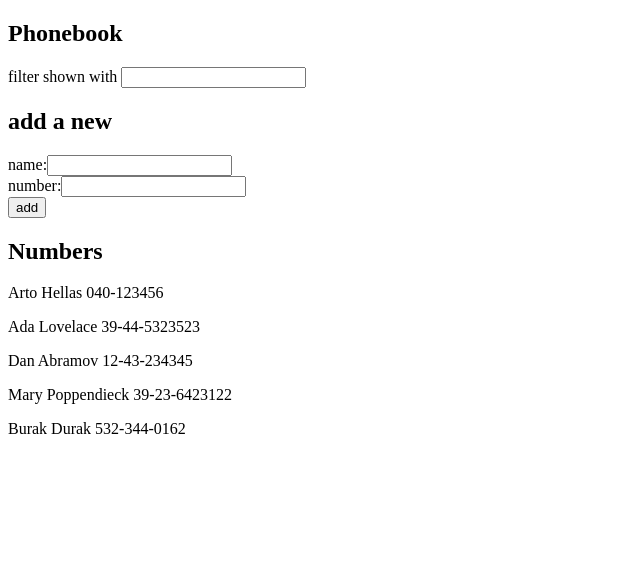
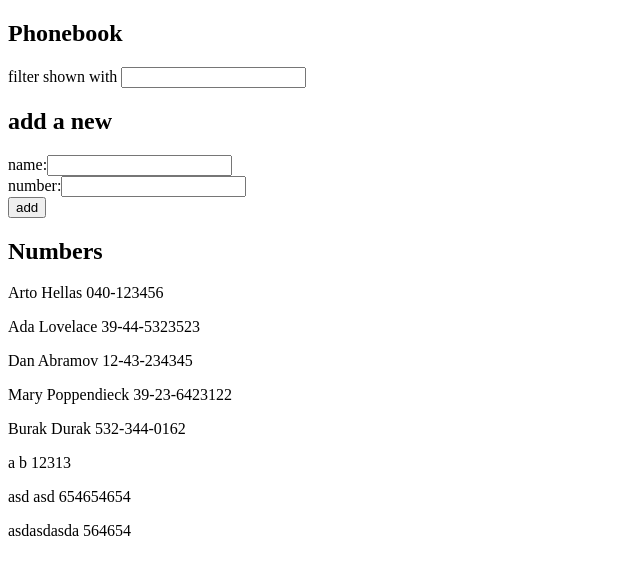
Before and after one commit to bhdurak/FSO, a React (Create React App) app in the folder part2/phonebook/: page / in a window 1280 px wide. Shown: the top 574 px of the page, without its empty margins (0-640 px from the left). Built offline with nearby package versions, Linux system fonts and the light colour scheme; data requests are answered from the project's data file.

Commit message:
Exercise 2.16

```diff
--- a/part2/phonebook/db.json
+++ b/part2/phonebook/db.json
@@ -24,6 +24,21 @@
       "name": "Burak Durak",
       "number": "532-344-0162",
       "id": 5
+    },
+    {
+      "name": "a b",
+      "number": "12313",
+      "id": 6
+    },
+    {
+      "name": "asd asd",
+      "number": "654654654",
+      "id": 7
+    },
+    {
+      "name": "asdasdasda",
+      "number": "564654",
+      "id": 8
     }
   ]
 }
--- a/part2/phonebook/src/App.js
+++ b/part2/phonebook/src/App.js
@@ -4,6 +4,7 @@ import InputField from './components/inputfield'
 import InputForm from './components/inputform'
 import Persons from './components/persons'
 import Title from './components/title'
+import PersonService from './services/persons'
 
 const App = () => {
   const [persons, setPersons] = useState([])
@@ -13,10 +14,9 @@ const App = () => {
   var filteredPersons = persons.filter(p => p.name.toLowerCase().includes(filter.toLowerCase()))
 
   useEffect(() => {
-    axios
-      .get('http://localhost:3001/persons')
+    PersonService.getAll()
       .then(response => {
-        setPersons(response.data)
+        setPersons(response)
       })
   }, [])
 
@@ -28,11 +28,10 @@ const App = () => {
     }
     if(!persons.find(p => p.name === newName)){
 
-      axios
-      .post('http://localhost:3001/persons', newPerson)
+      PersonService.addNew(newPerson)
       .then(response => {
 
-        setPersons(persons.concat(response.data))
+        setPersons(persons.concat(response))
         setNewName('')
         setNewNumber('')
       })
--- /dev/null
+++ b/part2/phonebook/src/services/persons.js
@@ -0,0 +1,13 @@
+import axios from "axios";
+
+const baseUrl = "http://localhost:3001/persons"
+
+const getAll = () => {
+    return axios.get(baseUrl).then(response => response.data)
+}
+
+const addNew = (newPerson) => {
+    return axios.post(baseUrl,newPerson).then(response => response.data)
+}
+
+export default {getAll, addNew}
```
